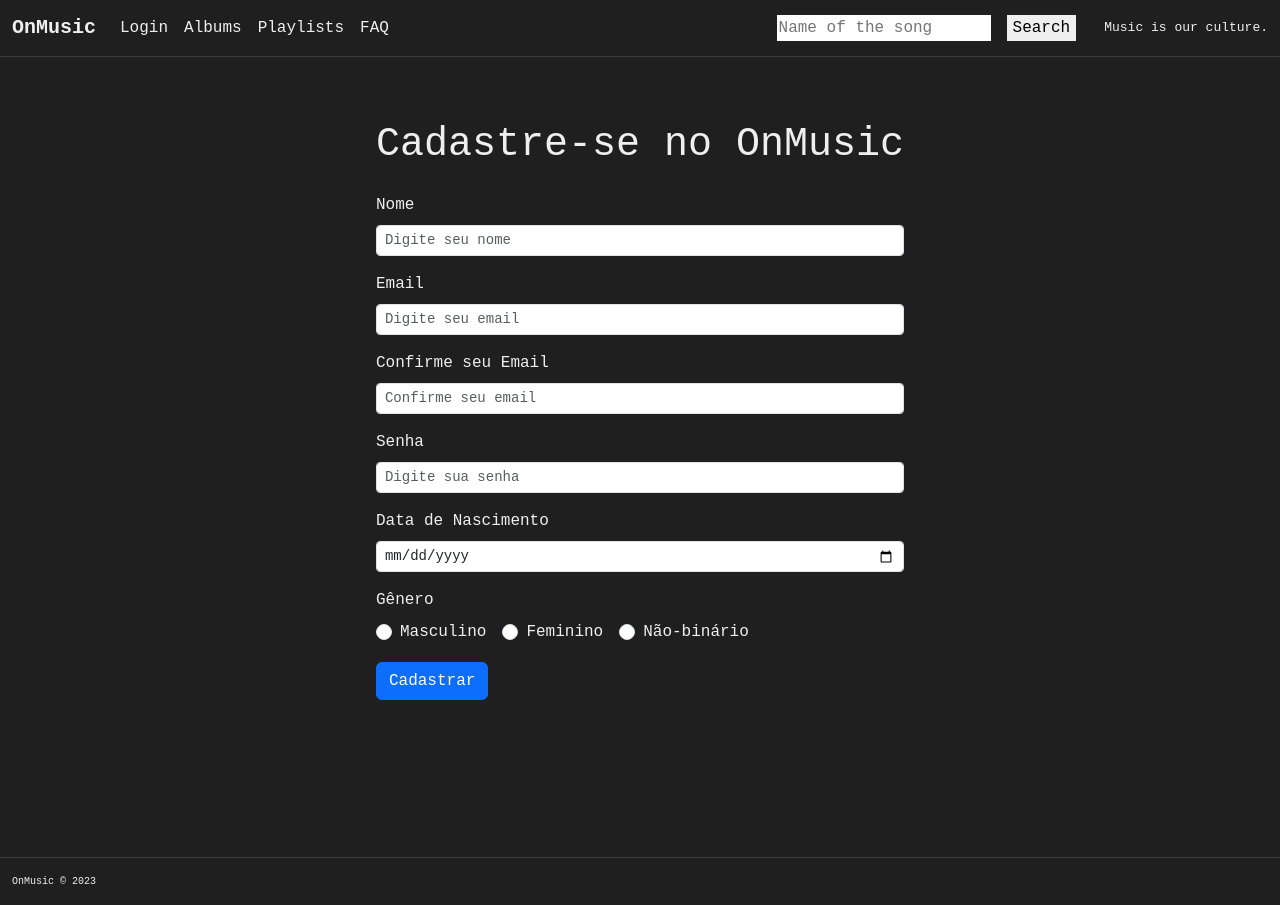
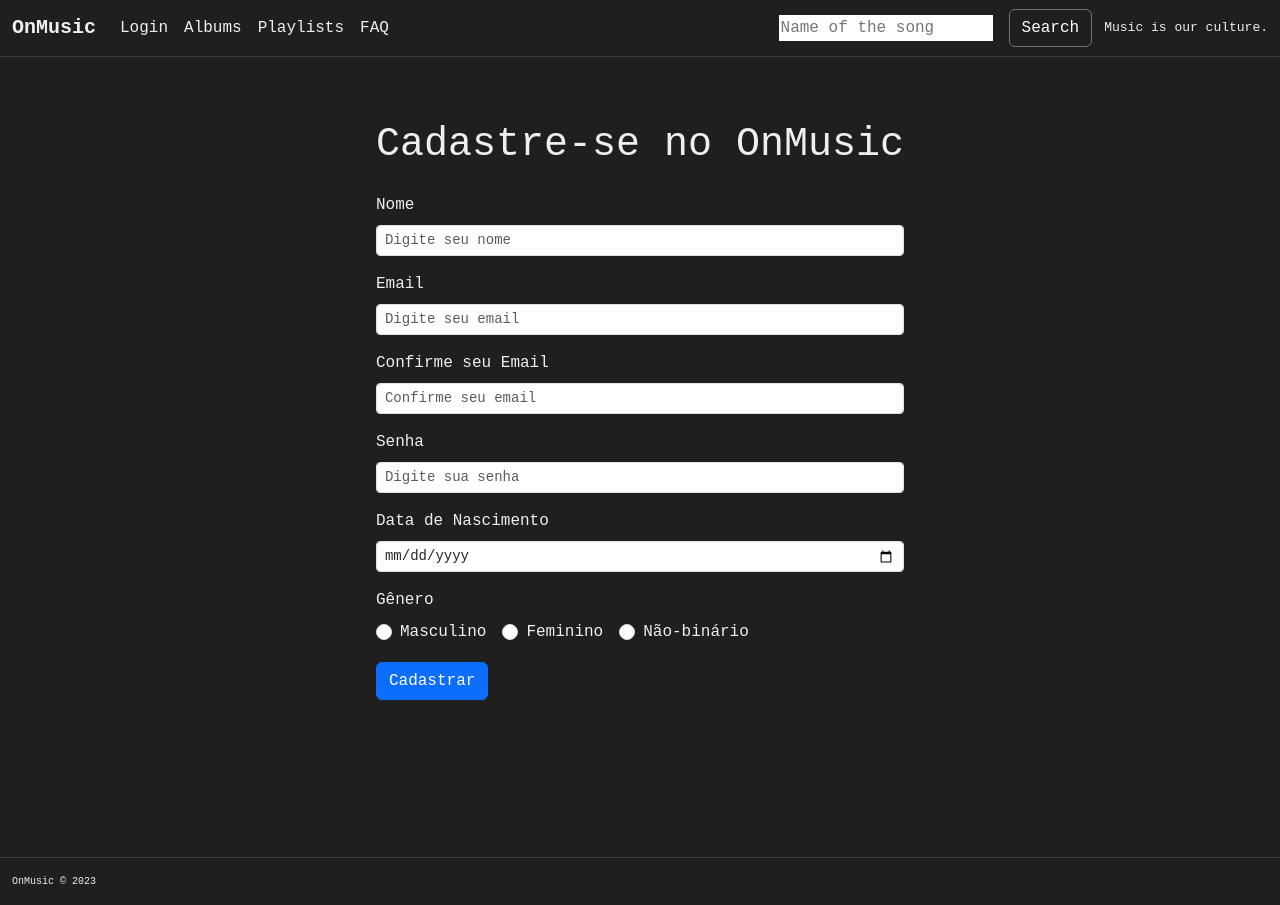
Before and after one commit to roollf/onmusic-front, a Next.js app: page /users/signup in a window 1280 px wide. Built offline with nearby package versions, Linux system fonts and the light colour scheme.

Commit message:
refactor: atualiza código da rota Search
alteração e atualização do código para acessar a rota do backend, assim como a modificação de algumas funções para melhor performance da aplicação

```diff
--- a/src/app/search/page.js
+++ b/src/app/search/page.js
@@ -12,7 +12,7 @@ export default function SearchResult() {
 
   useEffect(() => {
     // Use o Axios para buscar a música com base no nome da música
-    axios.get(`http://localhost:3004/musics?song_like=${searchTerm}`)
+    axios.get(`http://localhost:3001/search?term=${encodeURIComponent(searchTerm)}`)
       .then((response) => {
         if (response.data.length > 0) {
           setResult(response.data);
@@ -42,7 +42,7 @@ export default function SearchResult() {
                 </tr>
               </thead>
               <tbody className="table-group-divider">
-                {result.map(({ id, song, duration, audio }, index) => ( //map gerando os resultados automaticamente através da , sem a necessidade de colocar result.id}
+                {result.map(({ song, duration, audio }, index) => ( //map gerando os resultados automaticamente através da , sem a necessidade de colocar result.id}
                   <tr>
                     <th scope="row">{index + 1}</th>
                     <td>{song}</td>
--- a/src/components/search/search.js
+++ b/src/components/search/search.js
@@ -15,7 +15,14 @@ const Search = () => {
   return (
     <div>
       <input type="text" placeholder="Name of the song" style={{ marginRight: "1rem", border: "var(--border-radius)" }} onChange={handleChange} />
-      <button onClick={handleSearch} style={{ marginRight: "1rem", border: "var(--border-radius)" }}>Search</button>
+      <button
+        className="btn btn-secondary"
+        type="button"
+
+        onClick={handleSearch} style={{ background: "none" }}
+      >
+        Search
+      </button>
     </div>
   );
 };
```
